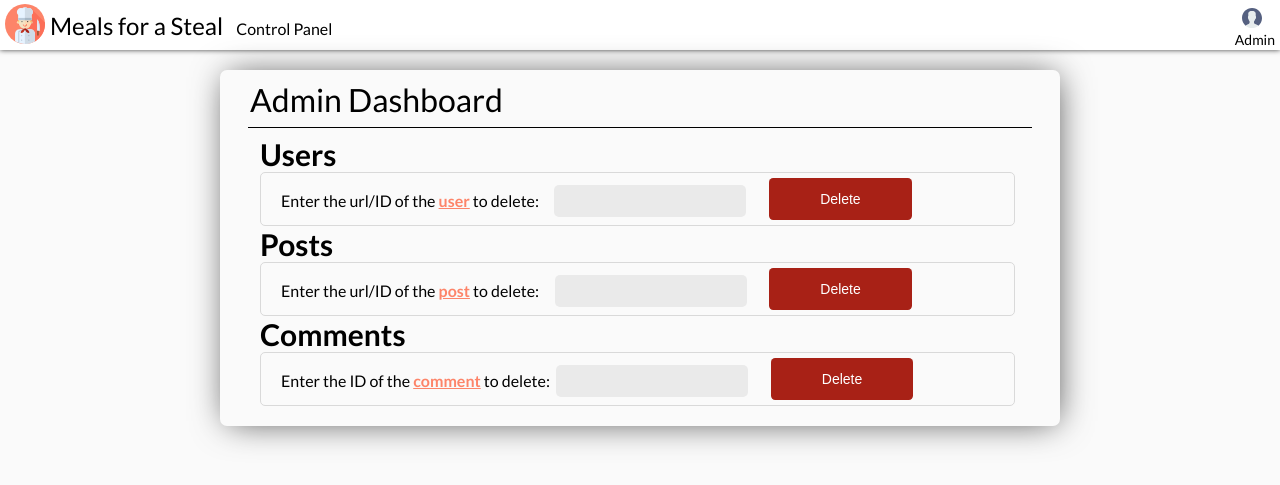
After one commit to curvySage/MealsForASteal, a PHP site: page /html/admin.html in a window 1280 px wide. The commit adds this page. Shown: the top 485 px of the page. Run offline with PHP 8.4, Linux system fonts and the light colour scheme.

Commit message:
Updates website to include Admin Control Panel webpage

```diff
--- a/css/styles.css
+++ b/css/styles.css
@@ -545,3 +545,123 @@ CONTENT SECTION
 .profile .posts-side .posts a:hover {
   background-color: #D3D3D3;
 }
+
+/* -----------------------------
+  Admin Control Panel
+   ----------------------------- */
+.admin-panel {
+  display: flex;
+  flex-direction: column;
+  width: 800px;
+  margin: 20px 20px 20px 20px;
+  padding: 10px 20px 20px 20px;
+  border-radius: 7px;
+  box-shadow: 2px 1px 35px -6px rgba(0, 0, 0, 0.75);
+}
+
+.admin-panel hr {
+  border: 0;
+  clear: both;
+  display: block;
+  width: 98%;
+  background-color: #000000;
+  height: 1px;
+}
+
+.admin-panel input[type=text] {
+  height: 2rem;
+  width: 10rem;
+  border: none;
+  border-radius: 5px;
+  background-color: #eaeaea;
+  padding: 0 1rem;
+  margin: 5px 10px 5px 0;
+  line-height: 45px;
+  font-size: 1rem;
+  font-weight: 200;
+}
+
+.admin-panel label {
+  margin: 7px 0 0 10px;
+}
+
+.admin-panel div {
+  margin: 0 0 0 10px;
+  width: 97%;
+}
+
+.admin-panel .delete-button {
+  cursor: pointer;
+  font-size: 14px;
+  margin: 5px 0 5px;
+  padding: 12px 50px;
+  border-color: #A82116;
+  background-color: #A82116;
+  color: white;
+  border: 1px solid transparent;
+  border-radius: 4.2px;
+  transition: all ease-in-out 0.2s;
+}
+
+.admin-panel .section-headers {
+  align-self: flex-start;
+  margin: 0 0 0 10px;
+  font-size: 30px;
+  font-weight: bold;
+}
+
+.admin-panel .prompt {
+  display: flex;
+  align-self: flex-start;
+}
+
+.admin-panel .welcome {
+  align-self: flex-start;
+  margin: auto 10px auto 10px;
+  font-size: xx-large;
+}
+
+.admin-panel .mod-type {
+  font-weight: bold;
+  color: #FD8469;
+  text-decoration: underline;
+}
+
+.admin-panel .user-admin {
+  display: flex;
+  flex-direction: column;
+  align-self: flex-start;
+}
+
+.admin-panel .user-admin .user-actions {
+  border-style: solid;
+  border-width: 1px;
+  border-radius: 5px;
+  border-color: #d9d9d9;
+}
+
+.admin-panel .post-admin {
+  display: flex;
+  flex-direction: column;
+  align-self: flex-start;
+}
+
+.admin-panel .post-admin .post-actions {
+  border-style: solid;
+  border-width: 1px;
+  border-radius: 5px;
+  border-color: #d9d9d9;
+}
+
+.admin-panel .comment-admin {
+  display: flex;
+  flex-direction: column;
+  align-self: flex-start;
+}
+
+.admin-panel .comment-admin .comment-actions {
+  border-style: solid;
+  border-width: 1px;
+  border-radius: 5px;
+  border-color: #d9d9d9;
+}
--- /dev/null
+++ b/html/admin.html
@@ -0,0 +1,89 @@
+<!doctype html>
+<html lang="en">
+
+<head>
+  <meta charset="UTF-8">
+  <title>Meals for a Steal</title>
+  <link rel="stylesheet" href="../css/styles.css">
+  <link rel="icon" type="image/png" href="../img/favicon.png" />
+</head>
+<body>
+  <div id="header-section">
+    <div class="logo">
+      <!-- Will need to replace these links later -->
+      <a href="XXXXXX"><img src="../img/logo.svg" alt="logo"></a>
+      <div class="header-text">
+	<span class="title">Meals for a Steal</span>
+	<span class="current-page">Control Panel</span>
+      </div>
+    </div>
+    <div class="account-selector">
+      <!-- Will need to replace these links later -->
+      <a href="XXXXXX"><img src="../img/user.svg" alt="account"></a>
+      <a class="username" href="XXXXXX">Admin</a>
+    </div>
+  </div>
+  <div id="content-section">
+    <div class="admin-panel">
+      <span class="welcome">Admin Dashboard</span>
+      <hr>
+      <div class="user-admin">
+	<span class="section-headers">Users</span>
+	<div class="user-actions">
+	  <div class="prompt">
+	    <label>
+	      Enter the url/ID of the <span class="mod-type">user</span> to delete:
+	      &nbsp;&nbsp;&nbsp;
+	      <input type="text" id="mod-user-id">
+	    </label>
+	    <form action="/deleteUser" method="post" id="delete-user-id">
+	      <div class="user-button">
+		<button name="delete-user" class="delete-button">
+	        Delete
+		</button>
+	      </div>
+	    </form>
+	  </div>
+	</div>
+      </div>
+      <div class="post-admin">
+	<span class="section-headers">Posts</span>
+	<div class="post-actions">
+	  <div class="prompt">
+	    <label>
+	      Enter the url/ID of the <span class="mod-type">post</span> to delete:
+	      &nbsp;&nbsp;&nbsp;
+	      <input type="text" id="mod-post-id">
+	    </label>
+	    <form action="/deletePost" method="post" id="delete-post-id">
+	      <div class="post-button">
+		<button name="delete-post" class="delete-button">
+	        Delete
+		</button>
+	      </div>
+	    </form>
+	  </div>
+	</div>
+      </div>
+      <div class="comment-admin">
+	<span class="section-headers">Comments</span>
+	<div class="comment-actions">
+	  <div class="prompt">
+	    <label>
+	      Enter the ID of the <span class="mod-type">comment</span> to delete:&nbsp;
+	      <input type="text" id="mod-comment-id">
+	    </label>
+	    <form action="/deleteComment" method="post" id="delete-comment">
+	      <div class="comment-button">
+		<button name="delete-comment" class="delete-button">
+	        Delete
+		</button>
+	      </div>
+	    </form>
+	  </div>
+	</div>
+      </div>
+    </div>
+  </div>
+</body>
+</html>
--- a/scss/styles.scss
+++ b/scss/styles.scss
@@ -6,15 +6,6 @@ body {
   margin: 0px;
   background-color: #fafafa;
 }
-
-
-
-
-
-
-
-
-
 
 /* -----------------------------
 HEADER SECTION
@@ -589,3 +580,133 @@ CONTENT SECTION
     }
   }
 }
+
+/* -----------------------------
+  Admin Control Panel
+   ----------------------------- */
+
+.admin-panel {
+   display: flex;
+   flex-direction: column;
+   width: 800px;
+   margin: 20px 20px 20px 20px;
+   padding: 10px 20px 20px 20px;
+   border-radius: 7px;
+   box-shadow: 2px 1px 35px -6px rgba(0, 0, 0, 0.75);
+
+   hr {
+      border: 0;
+      clear:both;
+      display:block;
+      width: 98%;
+      background-color:#000000;
+      height: 1px;
+   }
+
+   input[type=text] {
+      height: 2rem;
+      width: 10rem;
+      border: none;
+      border-radius: 5px;
+      background-color: #eaeaea;
+      padding: 0 1rem;
+      margin: 5px 10px 5px 0;
+      line-height: 45px;
+      font-size: 1rem;
+      font-weight: 200;
+   }
+
+   label {
+      margin: 7px 0 0 10px;
+   }
+
+   div {
+      margin: 0 0 0 10px;
+      width: 97%;
+   }
+
+   .delete-button {
+      cursor: pointer;
+      font-size: 14px;
+      margin: 5px 0 5px;
+      padding: 12px 50px;
+      border-color: #A82116;
+      background-color: #A82116;
+      color: white;
+      border: 1px solid transparent;
+      border-radius: 4.2px;
+      transition: all ease-in-out 0.2s;
+      }
+
+   .section-headers {
+      align-self: flex-start;
+      margin: 0 0 0 10px;
+
+      font: {
+         size: 30px;
+	 weight: bold;
+      }
+   }
+
+   .prompt {
+      display: flex;
+      align-self: flex-start;
+   }
+
+   .welcome {
+      align-self: flex-start;
+      margin: auto 10px auto 10px;
+      font-size: xx-large;
+   }
+
+   .mod-type {
+      font-weight: bold;
+      color: #FD8469;
+      text-decoration: underline;
+   }
+
+   .user-admin {
+      display: flex;
+      flex-direction: column;
+      align-self: flex-start;
+
+      .user-actions {
+         border: {
+	    style: solid;
+	    width: 1px;
+	    radius: 5px;
+	    color: #d9d9d9;
+	 }
+      }
+   }
+
+   .post-admin {
+      display: flex;
+      flex-direction: column;
+      align-self: flex-start;
+
+      .post-actions {
+         border: {
+	    style: solid;
+	    width: 1px;
+	    radius: 5px;
+	    color: #d9d9d9;
+	 }
+      }
+   }
+
+   .comment-admin {
+      display: flex;
+      flex-direction: column;
+      align-self: flex-start;
+
+      .comment-actions {
+         border: {
+	    style: solid;
+	    width: 1px;
+	    radius: 5px;
+	    color: #d9d9d9;
+	 }
+      }
+   }
+}
```
